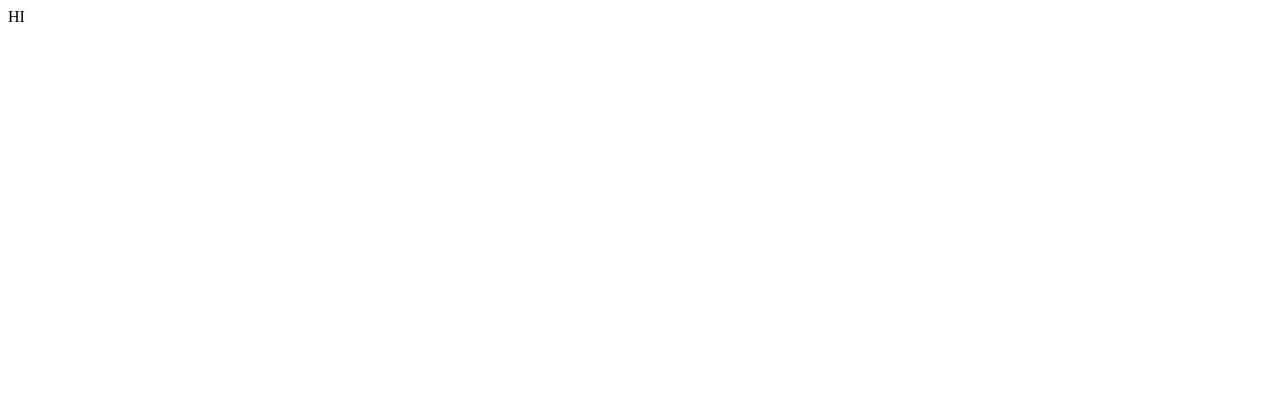
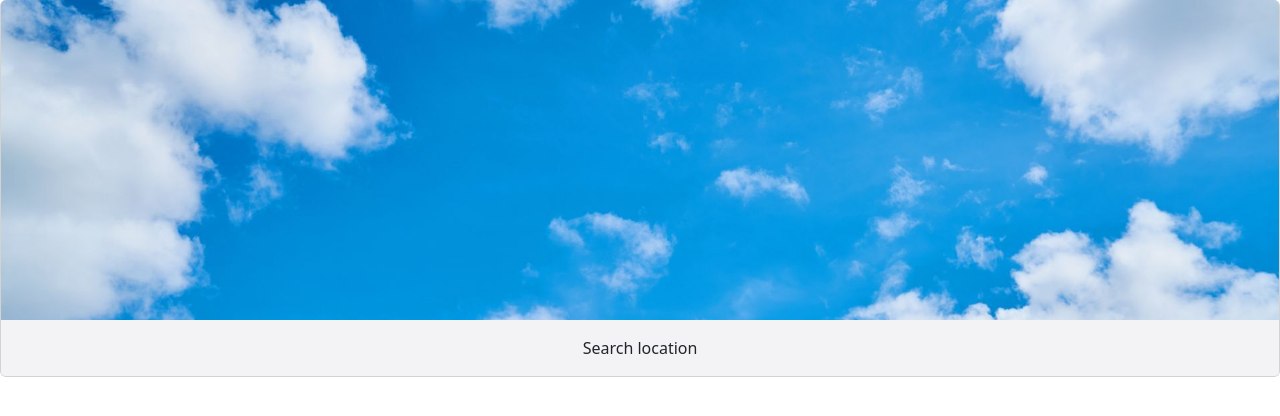
Before and after one commit to noammirjani/weather-app, a React (Create React App) app: page /weather-app in a window 1280 px wide. Shown: the top 416 px of the page. Built offline with nearby package versions, Linux system fonts and the light colour scheme.

Commit message:
add home page

```diff
--- a/src/App.js
+++ b/src/App.js
@@ -1,10 +1,9 @@
+import HomePage from "./components/pages/HomePage";
 
 
 function App() {
   return (
-    <div className="App">
-HI
-    </div>
+    <HomePage />
   );
 }
 
--- /dev/null
+++ b/src/components/pages/HomePage.js
@@ -0,0 +1,22 @@
+import React from 'react';
+import { Card, Container } from 'react-bootstrap';
+import 'bootstrap/dist/css/bootstrap.min.css';
+import "../../styles/HomePage.css"
+
+function HomePage() {
+    return (
+        <Container fluid className="p-0">
+            <Card >
+                <Card.Img
+                    variant="top"
+                    src="assets/images/clouds.jpg"
+                />
+                <Card.Body>
+                    Search location
+                </Card.Body>
+            </Card>
+        </Container>
+    );
+}
+
+export default HomePage;
--- /dev/null
+++ b/src/styles/HomePage.css
@@ -0,0 +1,18 @@
+.card {
+    text-align: center;
+    border-top: none !important;
+
+}
+
+.card img {
+    width: 100%;
+    height: auto;
+    max-height: 40vh;
+    object-fit: cover;
+    object-position: center;
+}
+
+.card-body {
+    padding: 1rem;
+    background: #ededf1a4 !important;
+}
```
Also changed, not shown: public/assets/images/clouds.jpg (added).
